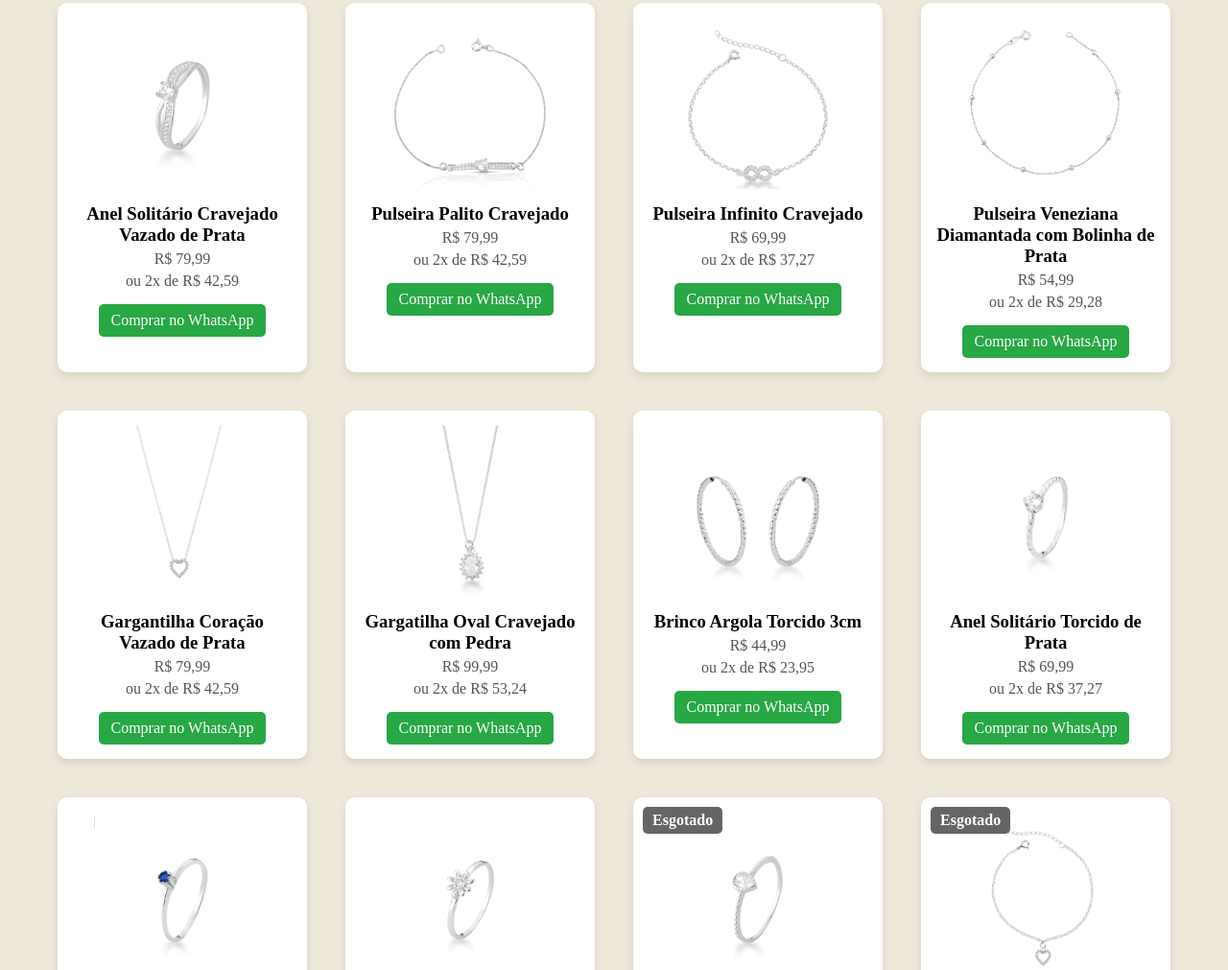
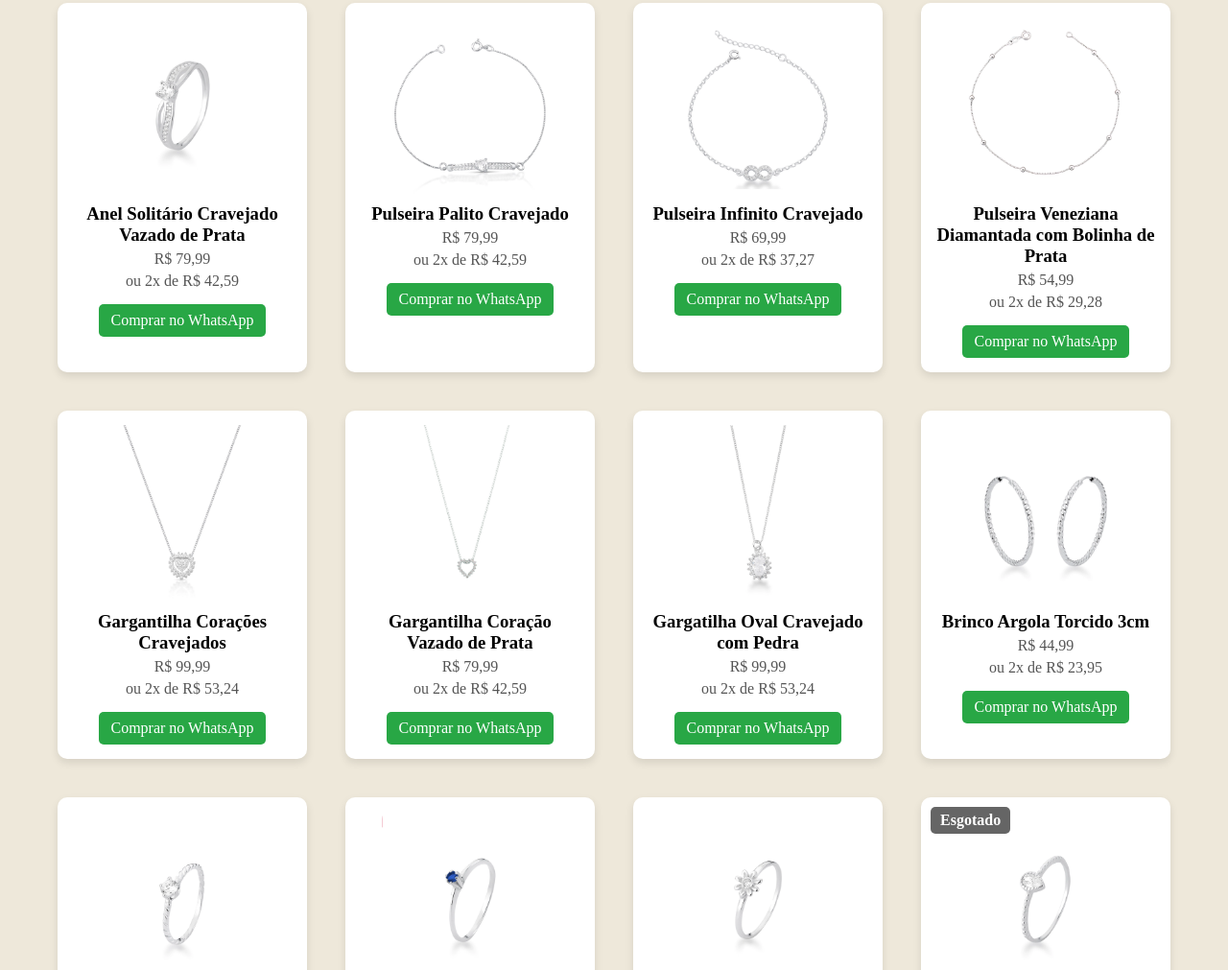
Before and after one commit to WevertonPolessa/catalago-lumine, a plain HTML site: page index.html in a window 1280 px wide. Shown: the part 323-1334 px from the top of the page at 96% size. Drawn offline with Linux system fonts and the light colour scheme.

Commit message:
adicionando

```diff
--- a/index.html
+++ b/index.html
@@ -79,6 +79,16 @@
                 <!--<p><span class="preco-antigo">de:R$ 79,99,00</span> <strong> Por:R$ 69,99</strong></p>-->
                 <p>R$ 54,99 </p>
                 <p>ou 2x de R$ 29,28</p>
+                <a href="https://wa.me/5521999316752?text=Oiii,+gostaria+de+saber+mais+sobre+as+joias!+" target="_blank">Comprar no WhatsApp</a>
+            </div>
+        </div>
+
+        <div class="grid">
+            <div class="joia">
+                <img src="./assents/Gargantilha Corações Cravejados.png" alt="Joia 1">
+                <h3>Gargantilha Corações Cravejados</h3>
+                <p>R$ 99,99 </p>
+                <p>ou 2x de R$ 53,24</p>
                 <a href="https://wa.me/5521999316752?text=Oiii,+gostaria+de+saber+mais+sobre+as+joias!+" target="_blank">Comprar no WhatsApp</a>
             </div>
         </div>
```
Also changed, not shown: assents/Gargantilha Corações Cravejados.png (added).
